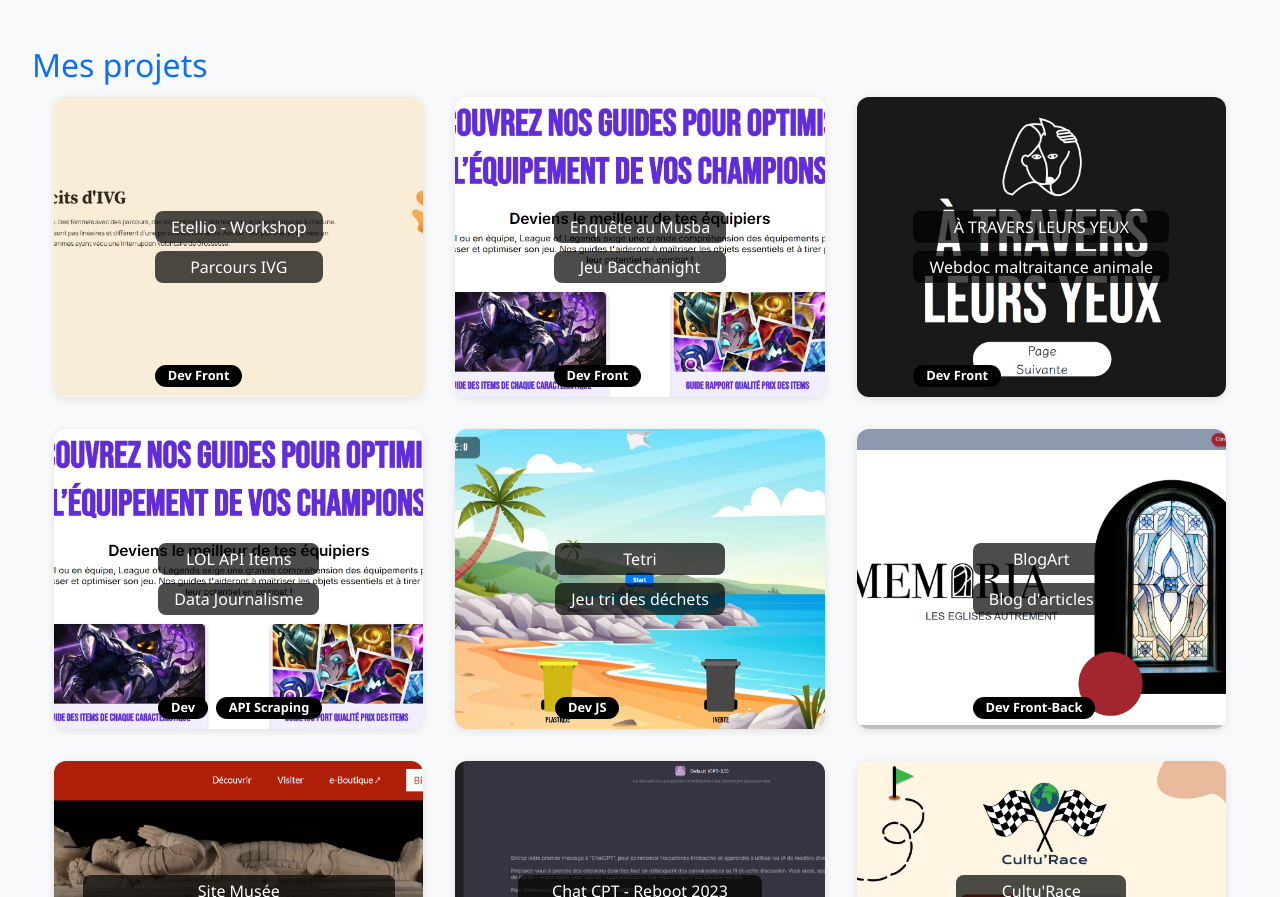
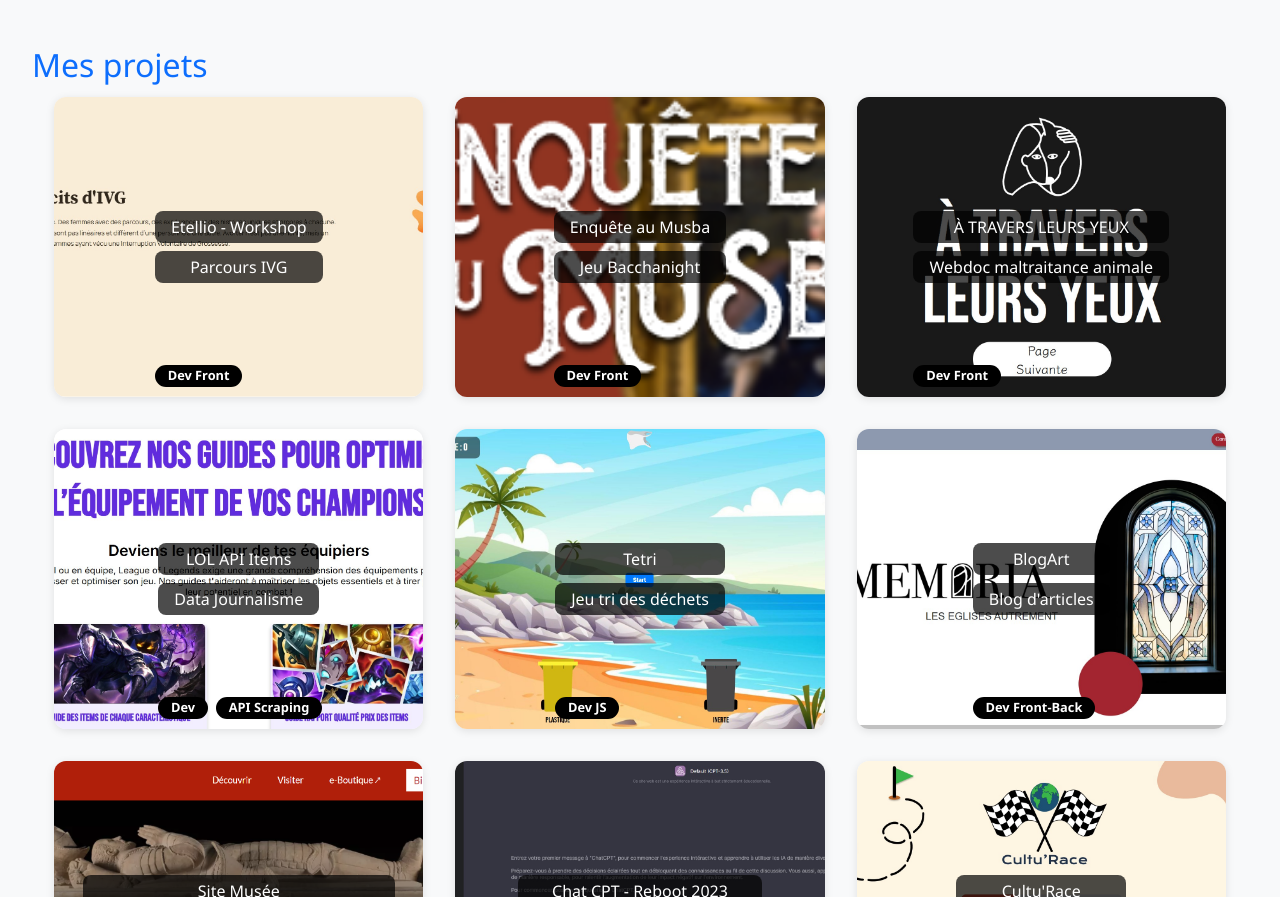
Before and after one commit to Lucas33860/NewPortfolio, a plain HTML site: page index.html in a window 1280 px wide. Shown: the part 860-1757 px from the top of the page. Drawn offline with Linux system fonts and the light colour scheme.

Commit message:
image musba

```diff
--- a/index.html
+++ b/index.html
@@ -95,7 +95,7 @@
       </div>
       <div class="project">
         <div class="project-card">
-          <div class="project-front" style="background-image: url('images/Musba.jpg');">
+          <div class="project-front" style="background-image: url('images/MUSBA.png');">
             <div class="project-info">
               <h3>Enquête au Musba</h3>
               <p>Jeu Bacchanight</p>
```
Also changed, not shown: images/MUSBA.png (added), images/Musba.jpg (deleted).
